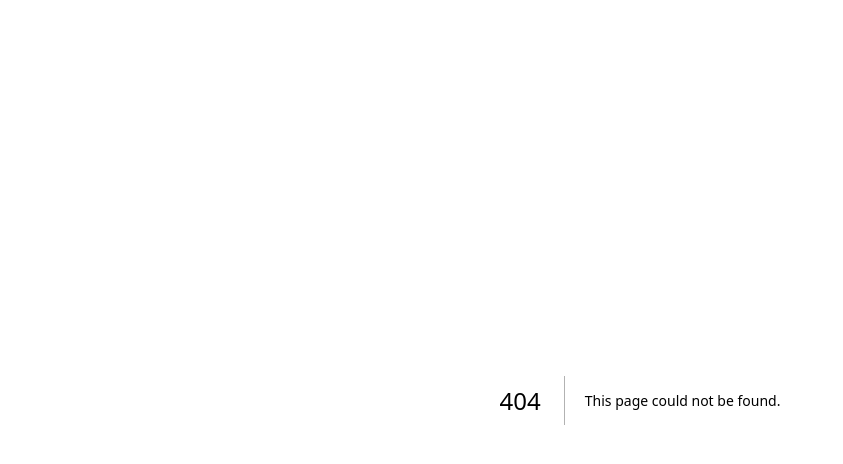
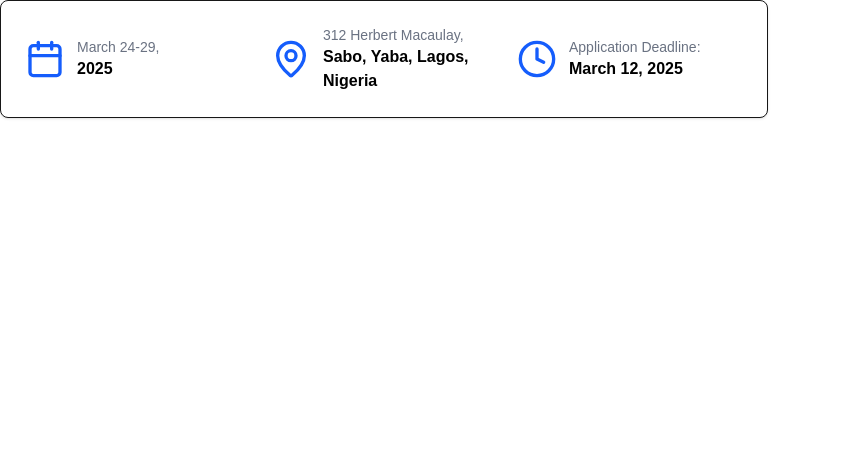
Before and after one commit to MOYIN-21/hacker_house, a Next.js app: page /website/contact in a window 1280 px wide. Before the commit this address had no page. Shown: the top 464 px of the page, without its empty margins (0-843 px from the left). Built offline with nearby package versions, Linux system fonts and the light colour scheme.

Commit message:
contact page

```diff
--- /dev/null
+++ b/src/app/website/contact/page.tsx
@@ -0,0 +1,13 @@
+"use client"
+import React, {Component} from 'react';
+import Contact from "@/component/contact/Contact";
+
+class Page extends Component {
+    render() {
+        return (
+            <Contact/>
+        );
+    }
+}
+
+export default Page;
```
